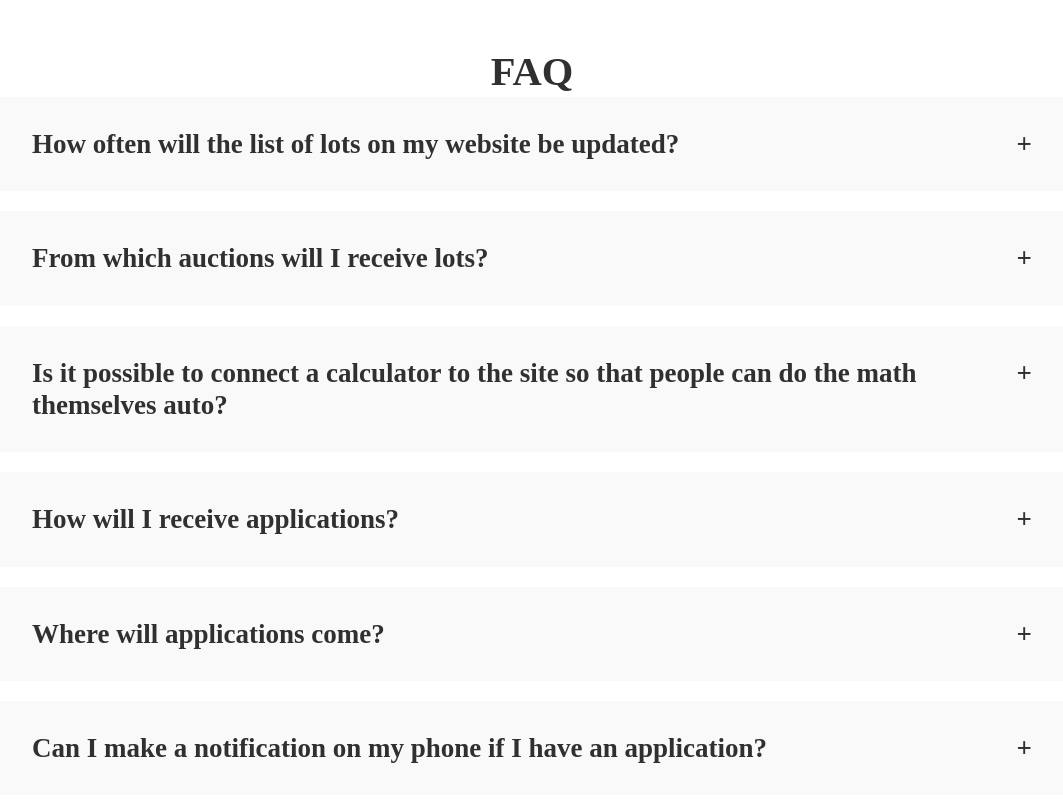
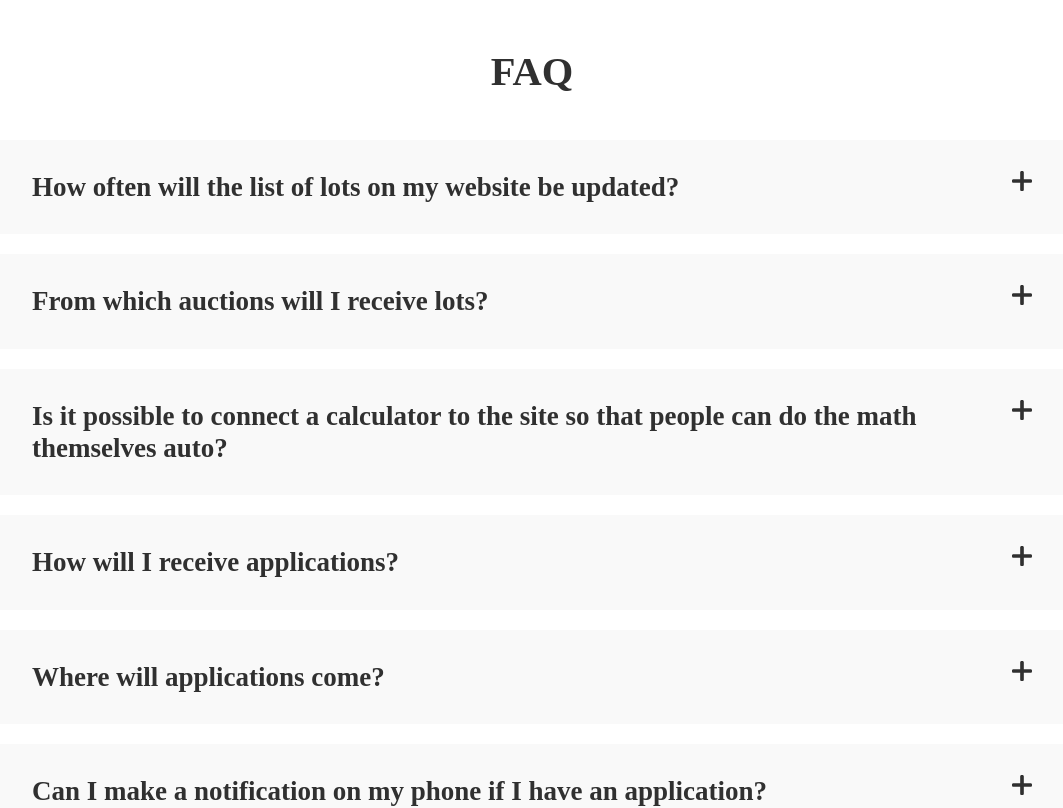
Before and after one commit to andrewwwmatsko/next-auto-catalog, a Next.js app: page / in a window 1280 px wide. Shown: the part 2160-2968 px from the top of the page, without its empty margins (108-1171 px from the left). Built offline with nearby package versions, Linux system fonts and the light colour scheme.

Commit message:
faq section's done

```diff
--- a/src/app/(components)/AccordionItem/AccordionItem.module.css
+++ b/src/app/(components)/AccordionItem/AccordionItem.module.css
@@ -10,6 +10,12 @@
 
   border-radius: 15px;
   background: #f9f9f9;
+  transition: box-shadow 250ms ease-in-out, border-radius 250ms ease-in-out;
+}
+
+.accordionTitle:hover {
+  box-shadow: 0px 4px 4px 0px rgba(0, 0, 0, 0.25);
+  border-radius: 15px;
 }
 
 .accordionText {
@@ -17,4 +23,7 @@
   font-weight: 500;
   line-height: 1.2;
   text-align: left;
+  margin-top: 27px;
+  margin-bottom: 26px;
+  text-align: center;
 }
--- a/src/app/(components)/AccordionItem/AccordionItem.tsx
+++ b/src/app/(components)/AccordionItem/AccordionItem.tsx
@@ -1,6 +1,12 @@
 "use client";
+
 import css from "./AccordionItem.module.css";
 import { FC, useState } from "react";
+
+import Image from "next/image";
+
+import plusIcon from "../../../(images)/icons/plusIcon.svg";
+import minusIcon from "../../../(images)/icons/minusIcon.svg";
 
 type Props = {
   data: { title: string; text: string };
@@ -17,7 +23,13 @@ const AccordionItem: FC<Props> = ({ data: { title, text } }) => {
     <>
       <div className={css.accordionTitle} onClick={handleShowText}>
         <p>{title}</p>
-        <p>{isActive ? "-" : "+"}</p>
+        <p>
+          {isActive ? (
+            <Image src={minusIcon} alt="-" />
+          ) : (
+            <Image src={plusIcon} alt="+" />
+          )}
+        </p>
       </div>
       {isActive && <div className={css.accordionText}>{text}</div>}
     </>
--- a/src/app/(components)/Faq/Faq.module.css
+++ b/src/app/(components)/Faq/Faq.module.css
@@ -10,6 +10,14 @@
   margin-bottom: 43px;
 }
 
+.title {
+  margin-bottom: 43px;
+}
+
+.accordionItem {
+  cursor: pointer;
+}
+
 .accordionItem:not(:last-of-type) {
   margin-bottom: 20px;
 }
```
Also changed, not shown: src/(images)/icons/minusIcon.svg (added), src/(images)/icons/plusIcon.svg (added).
